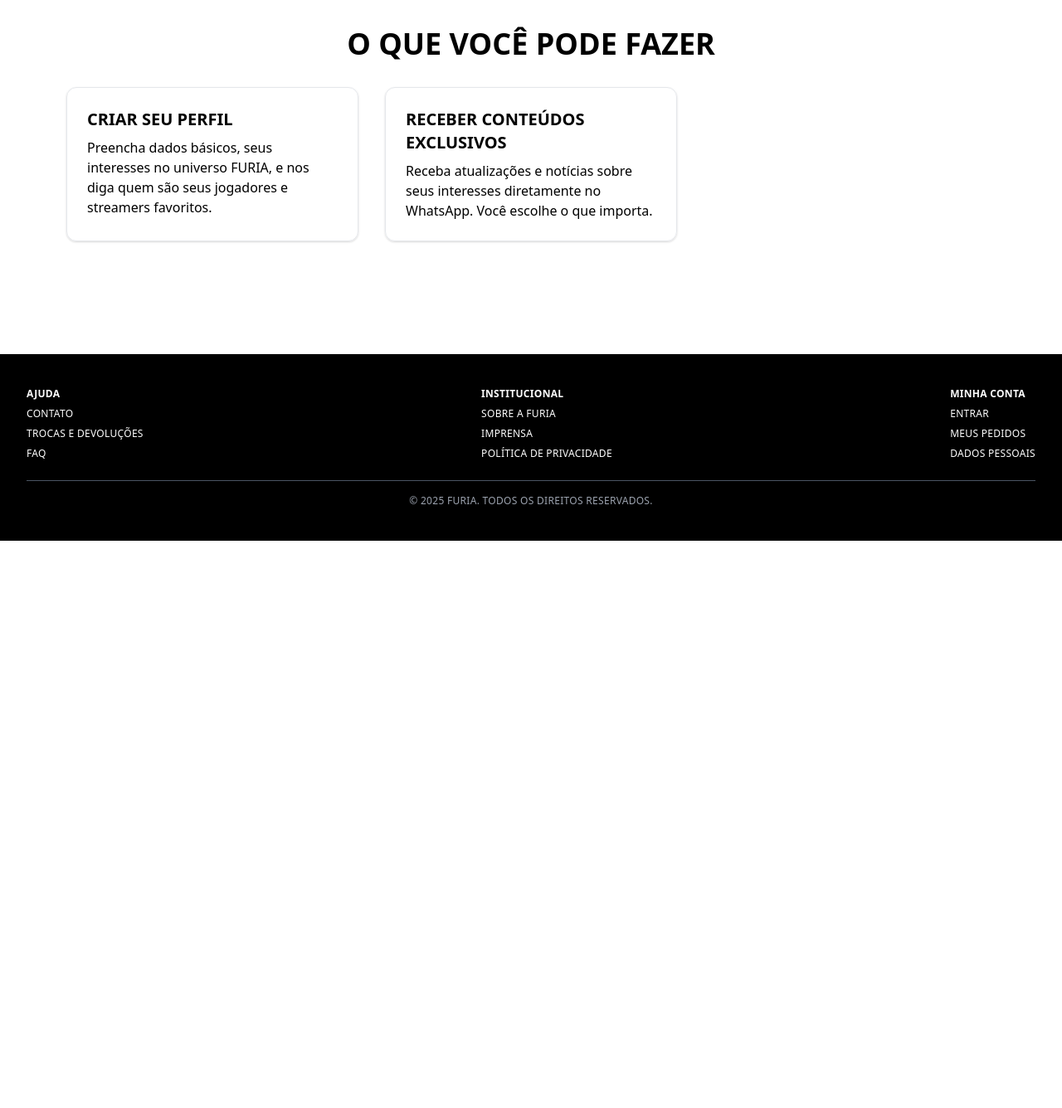
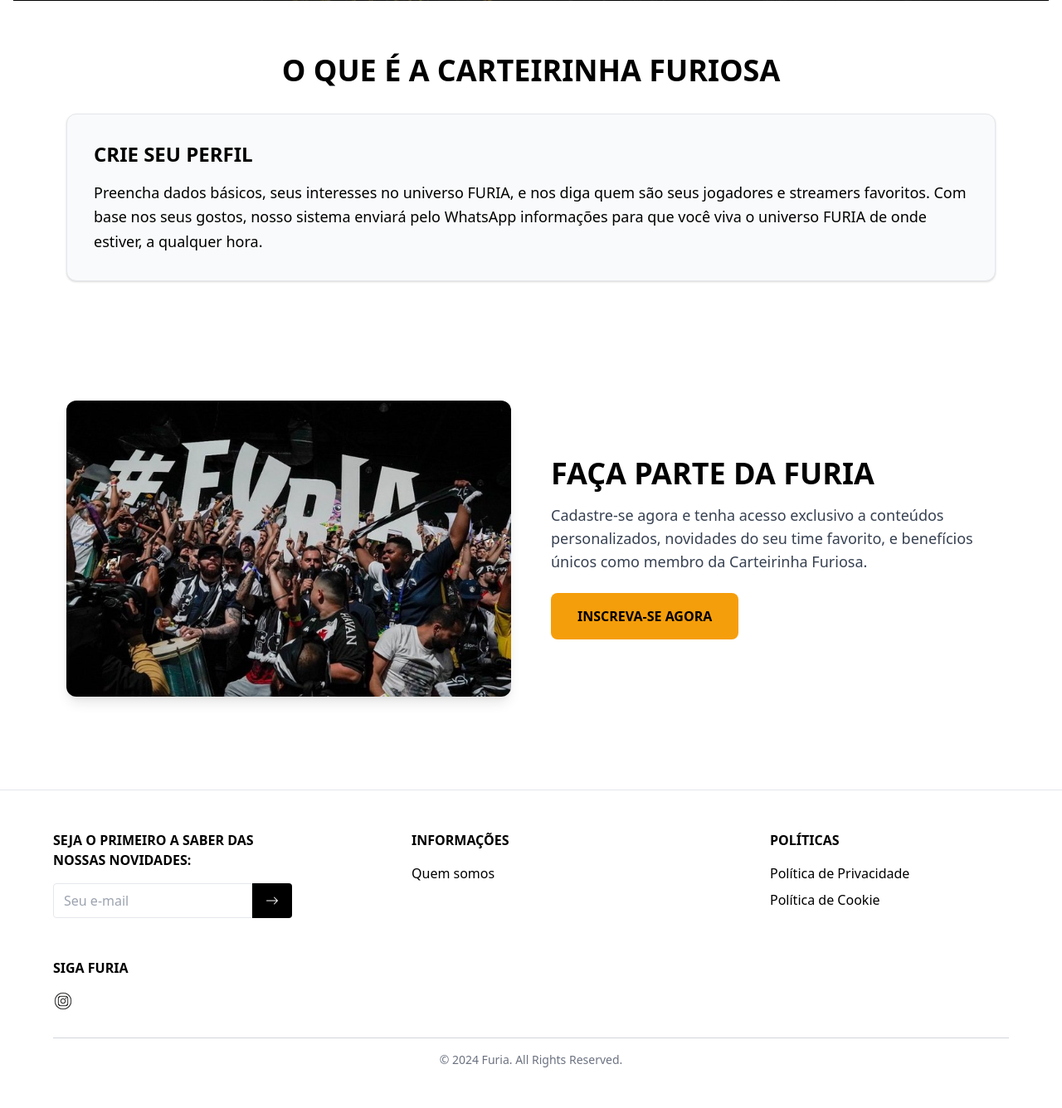
Before and after one commit to rflMandell/Carteirinha-Furiosa, a Django app: page / in a window 1280 px wide. Shown: the part 519-1855 px from the top of the page at 83% size. Before the commit the page ends 1171 px from the top, so only its background shows below. Run offline with Django 5.2, Linux system fonts and the light colour scheme.

Commit message:
feat - images and home.html semicomplete

```diff
--- a/fans/templates/fans/home.html
+++ b/fans/templates/fans/home.html
@@ -1,29 +1,50 @@
 {% extends 'fans/base.html' %}
 {% load static %}
 
-{% block title %}Início | Know Your Fan{% endblock %}
+{% block title %}Home | Carteirinha Furiosa{% endblock %}
 
 {% block content %}
 <section class="relative">
-  <img src="{% static 'images/banner-furia.jpg' %}" alt="Banner FURIA" class="w-full h-96 object-cover">
+  <img src="{% static 'images/banner-furia.jpg' %}" alt="Banner FURIA" class="w-full h-full object-cover">
   <div class="absolute inset-0 bg-black bg-opacity-60 flex flex-col justify-center items-center text-center text-white px-4">
-    <h1 class="text-4xl md:text-5xl font-bold tracking-wide uppercase mb-4">Conheça o Know Your Fan</h1>
+    <h1 class="text-4xl md:text-5xl font-bold tracking-wide uppercase mb-4">Conheça a Carteirinha Furiosa</h1>
     <p class="text-lg md:text-xl text-gray-300 max-w-2xl">A plataforma oficial da FURIA para entender e se conectar com você, fã de esports.</p>
     <a href="{% url 'cadastro_fan' %}" class="mt-6 inline-block bg-yellow-500 hover:bg-yellow-600 text-black font-bold uppercase px-6 py-3 rounded-lg transition">Começar Agora</a>
   </div>
 </section>
 
 <section class="bg-white text-black py-16 px-6 md:px-16 text-center">
-  <h2 class="text-3xl md:text-4xl font-bold uppercase mb-8">O que você pode fazer</h2>
-  <div class="grid grid-cols-1 md:grid-cols-3 gap-8 text-left">
-    <div class="p-6 border border-gray-200 rounded-xl shadow hover:shadow-lg transition">
-      <h3 class="text-xl font-semibold uppercase mb-2">Criar seu perfil</h3>
-      <p>Preencha dados básicos, seus interesses no universo FURIA, e nos diga quem são seus jogadores e streamers favoritos.</p>
-    </div>
-    <div class="p-6 border border-gray-200 rounded-xl shadow hover:shadow-lg transition">
-      <h3 class="text-xl font-semibold uppercase mb-2">Receber conteúdos exclusivos</h3>
-      <p>Receba atualizações e notícias sobre seus interesses diretamente no WhatsApp. Você escolhe o que importa.</p>
+  <h2 class="text-3xl md:text-4xl font-bold uppercase mb-8">O que é a Carteirinha Furiosa</h2>
+  <div class="w-full">
+    <div class="p-8 border border-gray-200 rounded-xl shadow hover:shadow-lg transition text-left w-full bg-gray-50 max-w-7xl mx-auto">
+      <h3 class="text-2xl font-semibold uppercase mb-4">Crie seu perfil</h3>
+      <p class="text-lg leading-relaxed">
+        Preencha dados básicos, seus interesses no universo FURIA, e nos diga quem são seus jogadores e streamers favoritos. Com base nos seus gostos, nosso sistema enviará pelo WhatsApp informações para que você viva o universo FURIA de onde estiver, a qualquer hora.
+      </p>
     </div>
   </div>
 </section>
+
+<section class="bg-white text-black py-20 px-6 md:px-16">
+  <div class="max-w-7xl mx-auto flex flex-col md:flex-row items-center gap-12">
+    <!-- Imagem -->
+    <div class="w-full md:w-1/2">
+      <img src="{% static 'images/furia-torcida.jpg' %}" alt="Carteirinha Furiosa" class="w-full h-auto rounded-xl shadow-lg">
+    </div>
+
+    <!-- Texto e botão -->
+    <div class="w-full md:w-1/2 text-center md:text-left">
+      <h2 class="text-3xl md:text-4xl font-bold uppercase mb-4">Faça parte da FURIA</h2>
+      <p class="text-lg text-gray-700 mb-6">
+        Cadastre-se agora e tenha acesso exclusivo a conteúdos personalizados, novidades do seu time favorito, e benefícios únicos como membro da Carteirinha Furiosa.
+      </p>
+      <a href="{% url 'cadastro_fan' %}" class="inline-block bg-yellow-500 hover:bg-yellow-600 text-black font-bold uppercase px-8 py-4 rounded-lg transition">
+        Inscreva-se Agora
+      </a>
+    </div>
+  </div>
+</section>
+
+
+
 {% endblock %}
--- a/fans/templates/partials/footer.html
+++ b/fans/templates/partials/footer.html
@@ -1,28 +1,50 @@
 {% load static %}
 
-<footer class="w-full bg-black text-white text-xs uppercase tracking-wide px-8 py-10 flex flex-col gap-6 mt-10">
-  <div class="flex flex-wrap justify-between gap-10">
-    <div class="flex flex-col gap-2">
-      <span class="font-bold">Ajuda</span>
-      <a href="#" class="hover:underline">Contato</a>
-      <a href="#" class="hover:underline">Trocas e devoluções</a>
-      <a href="#" class="hover:underline">FAQ</a>
+<footer class="w-full bg-white text-dark border-t py-12 px-6 md:px-16">
+  <div class="flex flex-col md:flex-row justify-between gap-12 flex-wrap">
+
+    <!-- Newsletter -->
+    <div class="md:w-1/4">
+      <h6 class="text-uppercase font-bold mb-4">SEJA O PRIMEIRO A SABER DAS NOSSAS NOVIDADES:</h6>
+      <div class="flex">
+        <input type="email" class="border border-dark px-3 py-2 w-full rounded-l" placeholder="Seu e-mail">
+        <button class="bg-black text-white px-4 py-2 rounded-r hover:bg-gray-800 transition">
+          <svg xmlns="http://www.w3.org/2000/svg" width="16" height="16" fill="currentColor" class="bi bi-arrow-right" viewBox="0 0 16 16">
+            <path fill-rule="evenodd" d="M1 8a.5.5 0 0 1 .5-.5h11.793l-3.147-3.146a.5.5 0 0 1 .708-.708l4 4a.5.5 0 0 1 0 .708l-4 4a.5.5 0 0 1-.708-.708L13.293 8.5H1.5A.5.5 0 0 1 1 8z"/>
+          </svg>
+        </button>
+      </div>
     </div>
-    <div class="flex flex-col gap-2">
-      <span class="font-bold">Institucional</span>
-      <a href="#" class="hover:underline">Sobre a FURIA</a>
-      <a href="#" class="hover:underline">Imprensa</a>
-      <a href="#" class="hover:underline">Política de Privacidade</a>
+
+    <!-- Informações -->
+    <div class="md:w-1/4">
+      <h6 class="text-uppercase font-bold mb-4">INFORMAÇÕES</h6>
+      <ul class="space-y-2">
+        <li><a href="https://www.furia.gg/quem-somos" class="text-dark hover:underline">Quem somos</a></li>
+      </ul>
     </div>
-    <div class="flex flex-col gap-2">
-      <span class="font-bold">Minha Conta</span>
-      <a href="#" class="hover:underline">Entrar</a>
-      <a href="#" class="hover:underline">Meus pedidos</a>
-      <a href="#" class="hover:underline">Dados pessoais</a>
+
+    <!-- Políticas -->
+    <div class="md:w-1/4">
+      <h6 class="text-uppercase font-bold mb-4">POLÍTICAS</h6>
+      <ul class="space-y-2">
+        <li><a href="https://www.furia.gg/politica-privacidade" class="text-dark hover:underline">Política de Privacidade</a></li>
+        <li><a href="https://www.furia.gg/politica-cookie" class="text-dark hover:underline">Política de Cookie</a></li>
+      </ul>
+    </div>
+
+    <!-- Redes Sociais -->
+    <div class="md:w-1/4">
+      <h6 class="text-uppercase font-bold mb-4">SIGA FURIA</h6>
+      <div class="flex gap-4">
+        <a href="https://www.instagram.com/furiagg/" target="_blank">
+          <img src="{% static 'images/insta-logo.avif' %}" alt="Instagram" width="24" height="24">
+        </a>
+      </div>
     </div>
   </div>
 
-  <div class="border-t border-gray-600 pt-4 text-center text-gray-400">
-    © 2025 FURIA. Todos os direitos reservados.
+  <div class="border-t border-gray-300 mt-8 pt-4 text-center text-sm text-gray-500">
+    © 2024 Furia. All Rights Reserved.
   </div>
 </footer>
--- a/fans/templates/partials/navbar.html
+++ b/fans/templates/partials/navbar.html
@@ -1,19 +1,18 @@
 {% load static %}
 
-<nav class="w-full bg-black text-white px-8 py-4 flex justify-between items-center uppercase tracking-wide">
-  <a href="/" class="text-2xl font-black">
+<nav class="fixed top-0 w-full z-50 bg-white text-black px-8 py-4 flex items-center justify-between uppercase tracking-wide relative shadow-md">
+
+  <ul class="flex gap-8 text-sm items-center absolute left-8">
+    <li><a href="https://www.furia.gg/" class="hover:underline">Loja</a></li>
+    <li><a href="https://www.youtube.com/@FURIAggCS" class="hover:underline">Conteúdo</a></li>
+    <li><a href="https://www.furia.gg/quem-somos" class="hover:underline">Sobre</a></li>
+  </ul>
+
+  <a href="/" class="text-2xl font-black mx-auto">
     <img src="{% static 'images/logo-furia.svg' %}" alt="FURIA Logo" class="h-10">
   </a>
 
-  <ul class="flex gap-8 text-sm items-center">
-    <li><a href="#" class="hover:underline">Loja</a></li>
-    <li><a href="#" class="hover:underline">Esports</a></li>
-    <li><a href="#" class="hover:underline">Conteúdo</a></li>
-    <li><a href="#" class="hover:underline">Sobre</a></li>
-  </ul>
-
-  <div class="flex gap-6 items-center text-xs">
-    <a href="#" class="hover:underline">Entrar</a>
-    <a href="#" class="bg-white text-black px-4 py-2 rounded hover:bg-gray-300 transition">Criar Conta</a>
+  <div class="flex gap-6 items-center text-xs absolute right-8">
+    <a href="/cadastro" class="bg-black text-white px-4 py-2 rounded hover:bg-gray-800 transition">Entrar</a>
   </div>
 </nav>
```
Also changed, not shown: core/settings.py (+8 -0 lines), db.sqlite3, static/images/banner-furia.jpg (added), static/images/furia-logo.png (added), static/images/furia-torcida.jpg (added), static/images/insta-logo.avif (added), static/images/logo-furia.svg (added).
